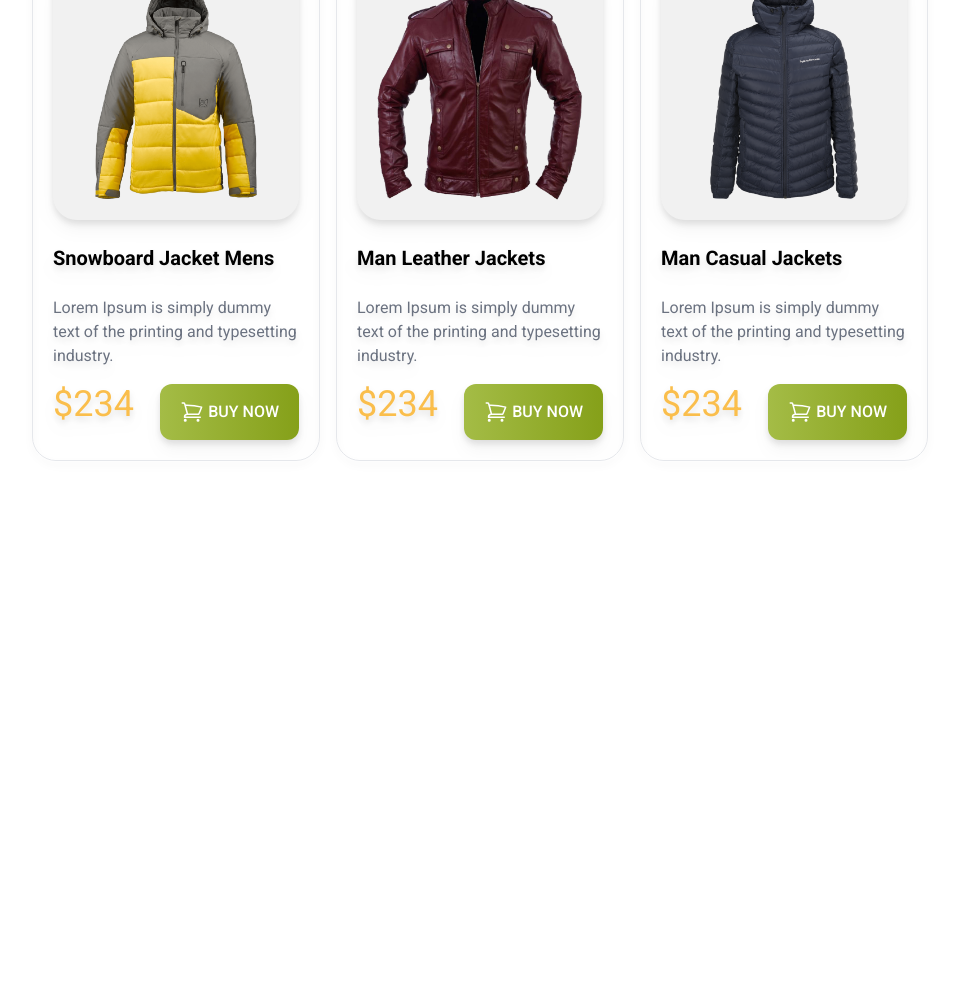
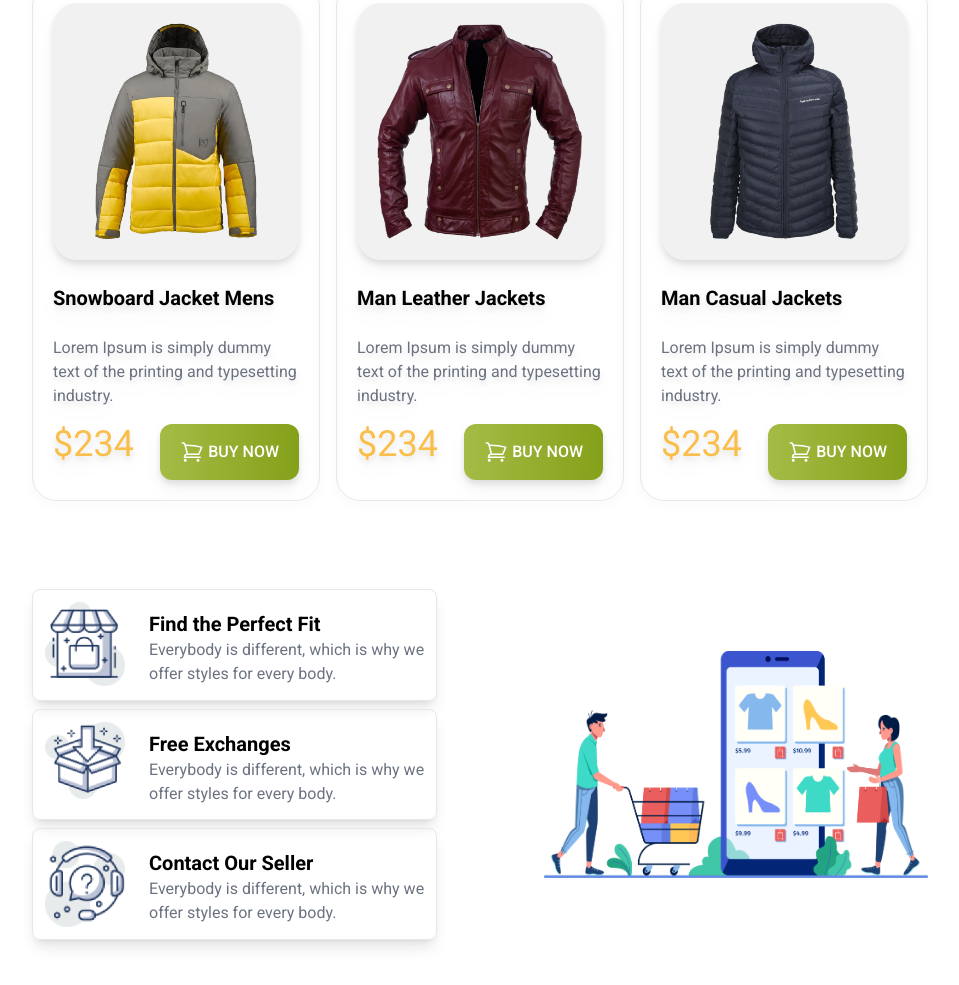
Before and after one commit to smshakil6907/Penguin-fashion-tailwind-css, a plain HTML site: page index.html in a window 1280 px wide. Shown: the part 1379-2364 px from the top of the page, without its empty margins (160-1119 px from the left). Before the commit the page ends 1888 px from the top, so only its background shows below. Drawn offline with nearby package versions, Linux system fonts and the light colour scheme.

Commit message:
added another section find the selar section

```diff
--- a/index.html
+++ b/index.html
@@ -52,7 +52,7 @@
         </header>
         <main class="max-w-4xl mx-auto">
             <!-- woman jacket section -->
-            <section class="my-12">
+            <section class="my-12 pt-10">
                 <h3
                     class="text-5xl uppercase text-[#363958] bebas-neue-regular">Waman
                     Jacket</h3>
@@ -254,9 +254,54 @@
                     </div>
                 </div>
             </section>
+            <!-- find the seler section -->
+            <section class="my-12 pt-10">
+                <div class="md:flex md:items-center md:justify-between">
+                    <div class="grid grid-rows-3 gap-2">
+                        <div
+                            class="flex border shadow-lg rounded-lg px-3 py-3">
+                            <div>
+                                <img class="w-20" src="images/image 12.png" alt>
+                            </div>
+                            <div class="mt-2 ml-6">
+                                <h3 class="text-xl font-bold">Find the Perfect
+                                    Fit</h3>
+                                <p class="text-gray-500">Everybody is different,
+                                    which is why we <br>
+                                    offer styles for every body.</p>
+                            </div>
+                        </div>
+                        <div
+                            class="flex border shadow-lg rounded-lg px-3 py-3">
+                            <div>
+                                <img class="w-20" src="images/image 13.png" alt>
+                            </div>
+                            <div class="mt-2 ml-6">
+                                <h3 class="text-xl font-bold">Free
+                                    Exchanges</h3>
+                                <p class="text-gray-500">Everybody is different,
+                                    which is why we <br>
+                                    offer styles for every body.</p>
+                            </div>
+                        </div>
+                        <div class="flex border shadow-lg rounded-lg px-3 py-3">
+                            <div>
+                                <img class="w-20" src="images/image 14.png" alt>
+                            </div>
+                            <div class="mt-2 ml-6">
+                                <h3 class="text-xl font-bold">Contact Our
+                                    Seller</h3>
+                                <p class="text-gray-500">Everybody is different,
+                                    which is why we <br>
+                                    offer styles for every body.</p>
+                            </div>
+                        </div>
+                    </div>
+                    <div>
+                        <img class="w-96" src="images/shopping.png" alt>
+                    </div>
+                </div>
+            </section>
         </main>
-        <footer>
-
-        </footer>
     </body>
 </html>
```
Also changed, not shown: images/image 12.png (added), images/image 13.png (added), images/image 14.png (added).
